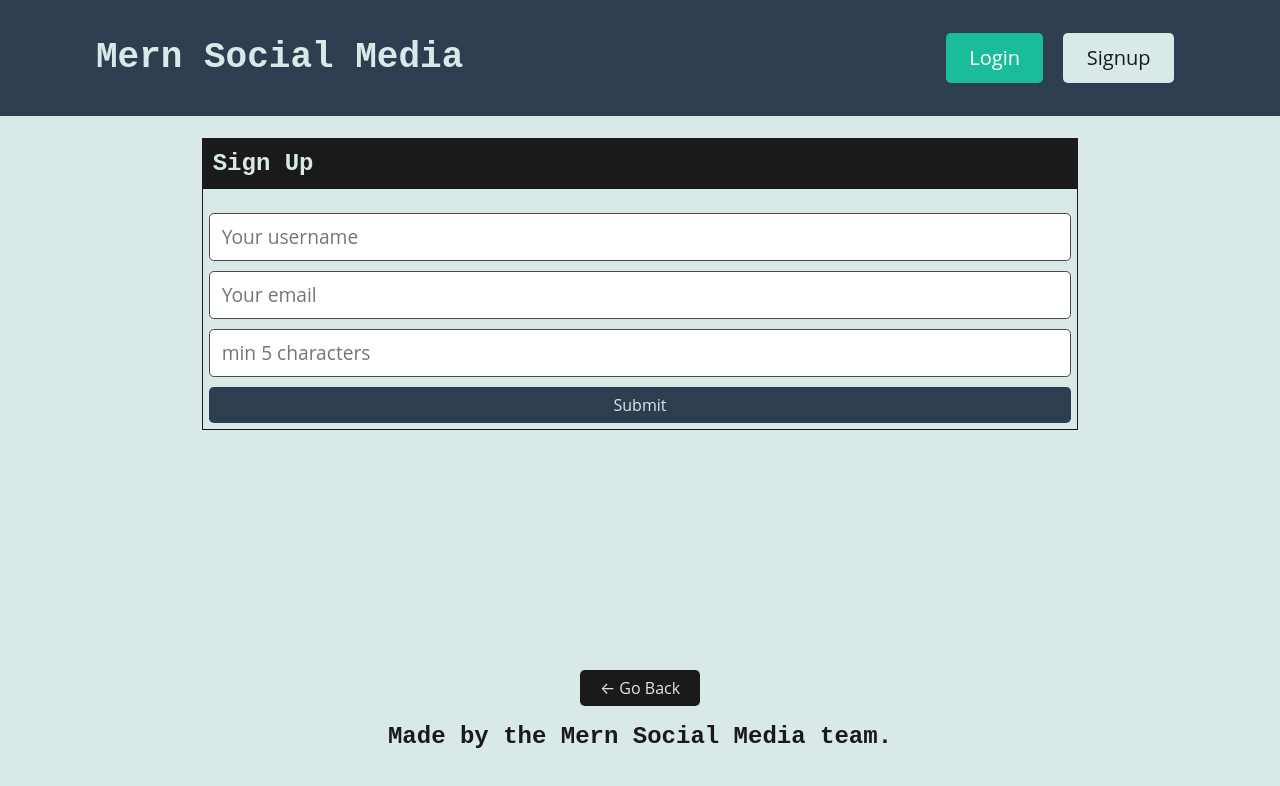
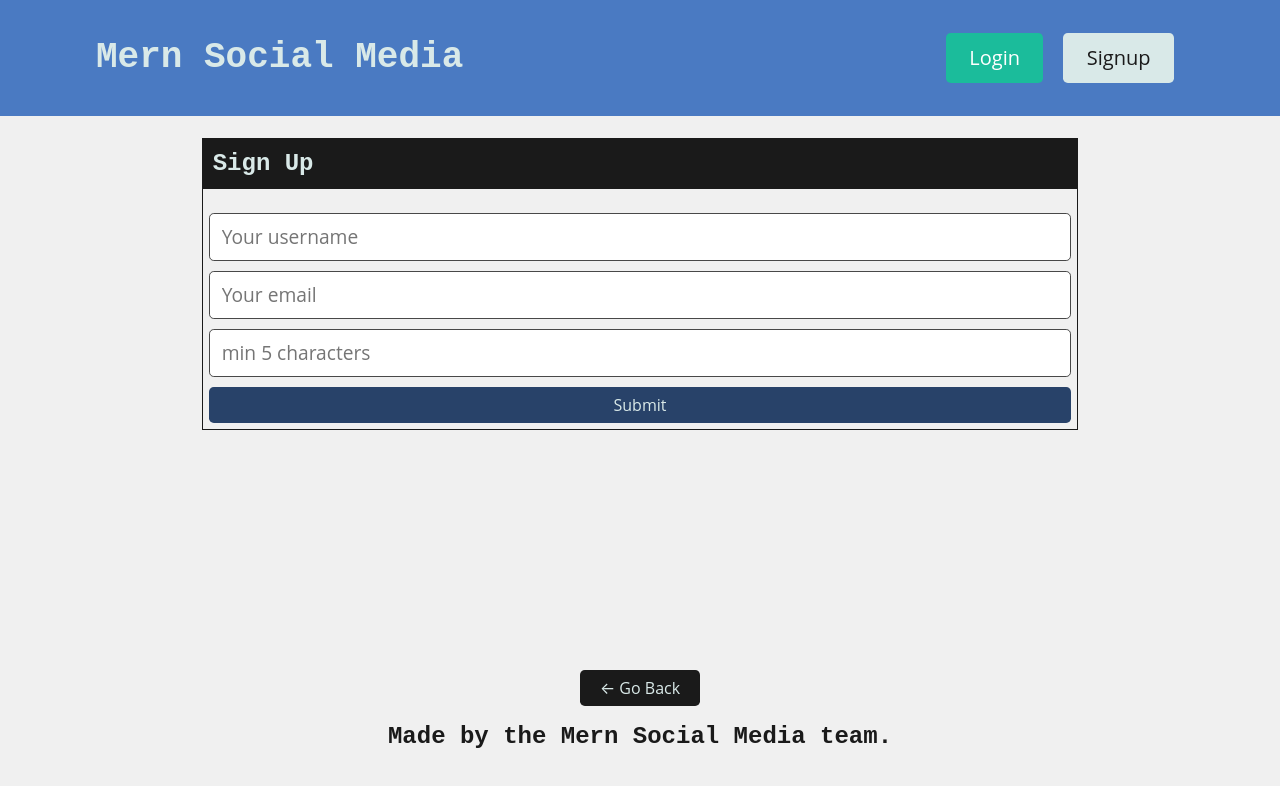
Before and after one commit to emelmusica/mern-final-project, a React (Vite) app in the folder client/: page /signup in a window 1280 px wide. Shown: the top 786 px of the page. Built offline with nearby package versions, Linux system fonts and the light colour scheme.

Commit message:
Changed some colours

```diff
--- a/client/src/App.css
+++ b/client/src/App.css
@@ -920,7 +920,7 @@ a:hover {
 
 /* BACKGROUND UTILS */
 .bg-primary {
-  background-color: #2d3e50 !important;
+  background-color: #4a7ac2 !important;
 }
 
 .bg-info {
@@ -932,7 +932,7 @@ a:hover {
 }
 
 .bg-light {
-  background-color: #d9e9e8 !important;
+  background-color: #f0f0f0 !important;
 }
 
 .bg-dark {
@@ -1012,12 +1012,12 @@ a:hover {
 }
 
 .btn.btn-primary {
-  background-color: #2d3e50;
+  background-color: #284269;
   color: #d9e9e8;
 }
 
 .btn.btn-primary:hover {
-  background-color: #57779a;
+  background-color: #467bc9;
 }
 
 .btn.btn-danger {
```
